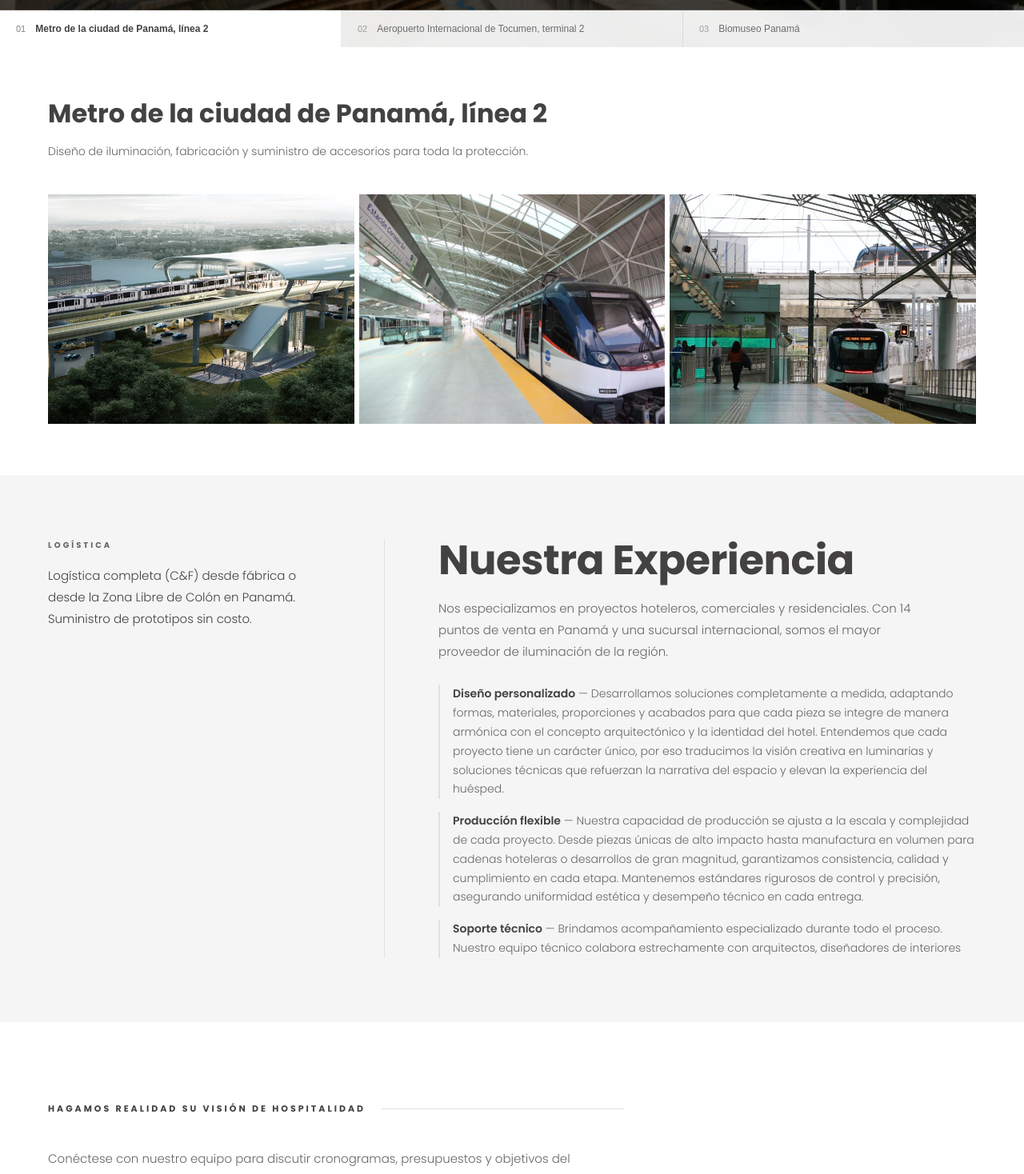
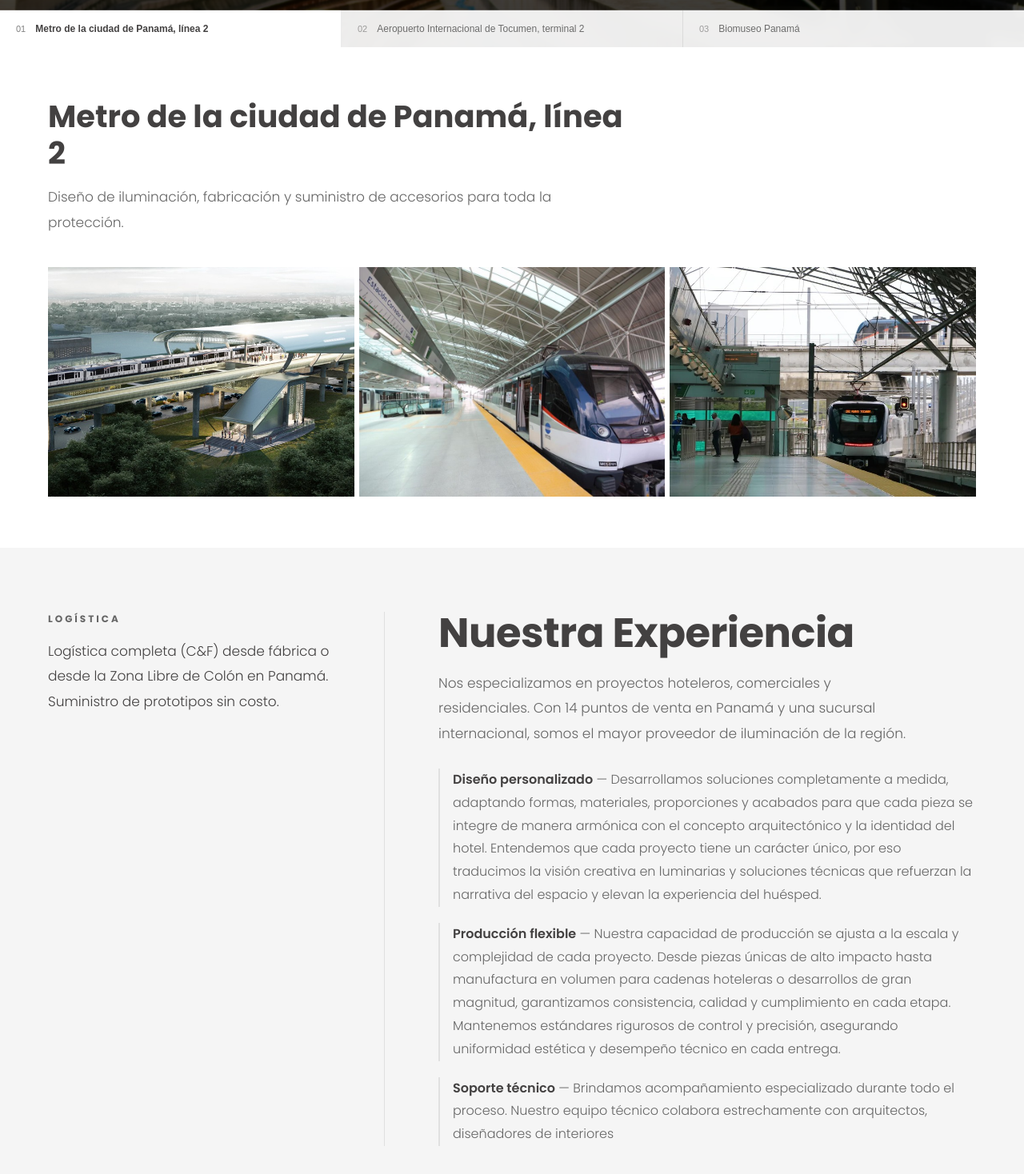
Before and after one commit to alejacorrea/lumicentro-proyectos, a React (Vite) app: page /proyectos-insignia in a window 1280 px wide. Shown: the part 840-2308 px from the top of the page at 80% size. Built offline with nearby package versions, Linux system fonts and the light colour scheme.

Commit message:
actualizacion imagen y textos proyecto insignia

```diff
--- a/src/index.css
+++ b/src/index.css
@@ -345,9 +345,9 @@
 /* Detalle: texto arriba + 3 imágenes en fila */
 .insignia-section { padding: 64px 60px; background: var(--white); }
 .insignia-text { max-width: 720px; margin-bottom: 40px; }
-.insignia-text h2 { font-size: clamp(20px, 2.5vw, 34px); font-weight: 700; color: var(--dark); margin-bottom: 8px; line-height: 1.2; }
-.insignia-cat { font-size: 13px; color: #aaa; font-weight: 300; letter-spacing: 1px; margin-bottom: 16px; }
-.insignia-desc { font-size: 14px; color: var(--mid); line-height: 1.8; font-weight: 300; }
+.insignia-text h2 { font-size: clamp(24px, 3vw, 40px); font-weight: 700; color: var(--dark); margin-bottom: 8px; line-height: 1.2; }
+.insignia-cat { font-size: 16px; color: #aaa; font-weight: 300; letter-spacing: 1px; margin-bottom: 16px; }
+.insignia-desc { font-size: 17px; color: var(--mid); line-height: 1.85; font-weight: 300; }
 
 .insignia-galeria {
   display: grid;
@@ -391,12 +391,12 @@
 .expertise-bloque { padding: 0 48px; }
 .expertise-bloque:first-child { padding-left: 0; }
 .expertise-bloque--wide { padding-right: 0; }
-.expertise-tag { font-size: 10px; font-weight: 700; letter-spacing: 3px; text-transform: uppercase; color: var(--mid); margin-bottom: 16px; }
-.expertise-texto { font-size: 15px; color: var(--dark); line-height: 1.8; font-weight: 300; }
-.expertise-titulo { font-size: clamp(28px, 4vw, 52px); font-weight: 700; color: var(--dark); line-height: 1.05; margin-bottom: 20px; letter-spacing: -0.5px; }
-.expertise-intro { font-size: 15px; color: var(--mid); line-height: 1.8; font-weight: 300; margin-bottom: 28px; max-width: 600px; }
-.expertise-lista { list-style: none; display: flex; flex-direction: column; gap: 16px; }
-.expertise-lista li { font-size: 14px; color: var(--mid); line-height: 1.7; font-weight: 300; padding-left: 16px; border-left: 2px solid var(--border); }
+.expertise-tag { font-size: 12px; font-weight: 700; letter-spacing: 3px; text-transform: uppercase; color: var(--mid); margin-bottom: 16px; }
+.expertise-texto { font-size: 17px; color: var(--dark); line-height: 1.85; font-weight: 300; }
+.expertise-titulo { font-size: clamp(32px, 4vw, 56px); font-weight: 700; color: var(--dark); line-height: 1.05; margin-bottom: 20px; letter-spacing: -0.5px; }
+.expertise-intro { font-size: 17px; color: var(--mid); line-height: 1.85; font-weight: 300; margin-bottom: 28px; max-width: 600px; }
+.expertise-lista { list-style: none; display: flex; flex-direction: column; gap: 20px; }
+.expertise-lista li { font-size: 16px; color: var(--mid); line-height: 1.8; font-weight: 300; padding-left: 16px; border-left: 2px solid var(--border); }
 .expertise-lista li strong { color: var(--dark); font-weight: 600; }
 
 
--- a/src/pages/ProyectosInsignia.jsx
+++ b/src/pages/ProyectosInsignia.jsx
@@ -40,7 +40,7 @@
     descripcion:
       "Diseño de iluminación y suministro de accesorios para todo el proyecto.",
     status: "Completado",
-    heroImg: "/images/insignia/pm-hero.png",
+    heroImg: "/images/insignia/pm-hero.jpeg",
     galeria: [
       "/images/insignia/pm-1.png",
       "/images/insignia/pm-2.png",
```
Also changed, not shown: public/images/insignia/pm-hero.jpeg (added).
